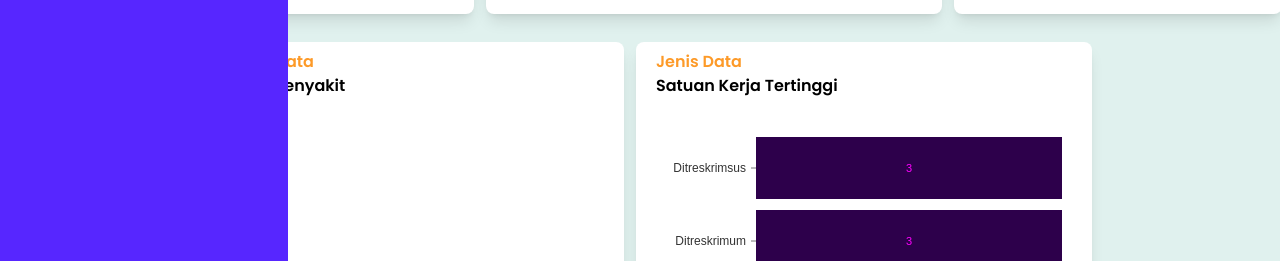
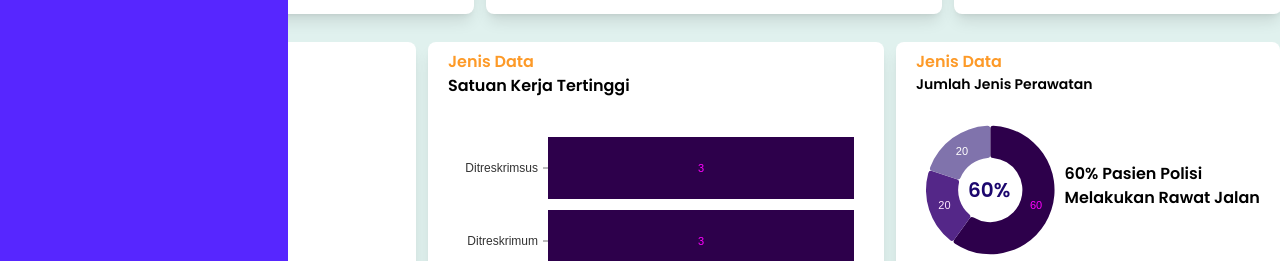
Before and after one commit to ISENA-FKTP/akusehat, a React (Vite) app: page /data-sakit-polisi in a window 1280 px wide. Shown: the part 539-800 px from the top of the page. Built offline with nearby package versions, Linux system fonts and the light colour scheme; no server answers.

Commit message:
Progress Polisi

```diff
--- /dev/null
+++ b/src/views/statistik/diagram/PieChart/PieChartTotalRawat.jsx
@@ -0,0 +1,37 @@
+import { ResponsivePie } from "@nivo/pie";
+import { calculateTotals } from "../../model/dataPegawaiRawat";
+
+const PieChart = () => {
+  const percentages = calculateTotals();
+
+  const data = [
+    { id: "Rawat Jalan", value: percentages.rawatJalan },
+    { id: "Rawat Inap", value: percentages.rawatInap },
+    { id: "Lainnya", value: percentages.lainnya },
+  ];
+
+  return (
+    <ResponsivePie
+      data={data}
+      margin={{ top: 10, right: 10, bottom: 10, left: 10 }}
+      sortByValue={true}
+      cornerRadius={3}
+      activeOuterRadiusOffset={8}
+      borderColor={{ theme: "background" }}
+      enableArcLinkLabels={false}
+      innerRadius={0.5}
+      arcLinkLabelsSkipAngle={10}
+      arcLinkLabelsTextColor="#333333"
+      arcLinkLabelsThickness={2}
+      colors={{ scheme: "purple_orange" }}
+      arcLinkLabelsColor={{ from: "color", modifiers: [] }}
+      arcLabelsSkipAngle={10}
+      arcLabelsTextColor={{
+        from: "color",
+        modifiers: [["brighter", 5]],
+      }}
+    />
+  );
+};
+
+export default PieChart;
--- a/src/views/statistik/index.jsx
+++ b/src/views/statistik/index.jsx
@@ -212,7 +212,7 @@ export default function Statistik() {
                     <div className="h-[151px] w-44 mt-2 ">
                       <PieChartApotik />
                     </div>
-                    <div className="place-content-center text-lg font-semibold ">
+                    <div className="place-content-center text-base font-semibold ">
                       <div className="flex gap-4 place-content-center mb-3">
                         <div className="text-success-700 place-content-center">
                           <FaCircleArrowUp />
--- /dev/null
+++ b/src/views/statistik/model/dataPegawaiRawat.js
@@ -0,0 +1,86 @@
+export const DataPegawaiRawat = [
+  {
+    uuid: "1a2b3c4d-5678-90ab-cdef-1234567890ab",
+    jenispenyakit: "Demam",
+    jenisperawatan: "Rawat Jalan",
+    lamacuti: 3,
+    awalsakit: "2024-05-01",
+    keterangan: "Demam tinggi disertai flu",
+    WFH: "Tidak",
+    sumberbiaya: "Asuransi",
+    pegawaiId: 1,
+  },
+  {
+    uuid: "2b3c4d5e-6789-01ab-cdef-234567890abc",
+    jenispenyakit: "Patah Tulang",
+    jenisperawatan: "Rawat Inap",
+    lamacuti: 14,
+    awalsakit: "2024-05-10",
+    keterangan: "Patah tulang akibat kecelakaan",
+    WFH: "Tidak",
+    sumberbiaya: "Pribadi",
+    pegawaiId: 2,
+  },
+  {
+    uuid: "3c4d5e6f-7890-12ab-cdef-34567890abcd",
+    jenispenyakit: "Migraine",
+    jenisperawatan: "Rawat Jalan",
+    lamacuti: 1,
+    awalsakit: "2024-05-15",
+    keterangan: "Migraine berat",
+    WFH: "Ya",
+    sumberbiaya: "Asuransi",
+    pegawaiId: 3,
+  },
+  {
+    uuid: "4d5e6f7g-8901-23ab-cdef-4567890abcde",
+    jenispenyakit: "Gastritis",
+    jenisperawatan: "Rawat Jalan",
+    lamacuti: 2,
+    awalsakit: "2024-05-20",
+    keterangan: "Gastritis akut",
+    WFH: "Tidak",
+    sumberbiaya: "Pribadi",
+    pegawaiId: 4,
+  },
+  {
+    uuid: "5e6f7g8h-9012-34ab-cdef-567890abcdef",
+    jenispenyakit: "Covid-19",
+    jenisperawatan: "Isolasi Mandiri",
+    lamacuti: 10,
+    awalsakit: "2024-05-25",
+    keterangan: "Positif Covid-19 dengan gejala ringan",
+    WFH: "Ya",
+    sumberbiaya: "Asuransi",
+    pegawaiId: 5,
+  },
+];
+
+export const calculateTotals = () => {
+  const totals = {
+    rawatJalan: 0,
+    rawatInap: 0,
+    lainnya: 0,
+  };
+
+  DataPegawaiRawat.forEach((item) => {
+    const jenisperawatan = item.jenisperawatan.toLowerCase();
+    if (jenisperawatan === "rawat jalan") {
+      totals.rawatJalan += 1;
+    } else if (jenisperawatan === "rawat inap") {
+      totals.rawatInap += 1;
+    } else {
+      totals.lainnya += 1;
+    }
+  });
+
+  const totalCases = totals.rawatJalan + totals.rawatInap + totals.lainnya;
+
+  const percentages = {
+    rawatJalan: ((totals.rawatJalan / totalCases) * 100).toFixed(0),
+    rawatInap: ((totals.rawatInap / totalCases) * 100).toFixed(0),
+    lainnya: ((totals.lainnya / totalCases) * 100).toFixed(0),
+  };
+
+  return percentages;
+};
--- a/src/views/statistik/pages/data-sakit-polisi.jsx
+++ b/src/views/statistik/pages/data-sakit-polisi.jsx
@@ -1,15 +1,19 @@
 import { useState } from "react";
 import PieChartPolisi from "../diagram/PieChart/PieChartPolisi";
 import PieChartTotalPolisi from "../diagram/PieChart/PieChartTotalPolisi";
+import PieChartTotalRawat from "../diagram/PieChart/PieChartTotalRawat";
 import Sidebar from "../../../components/statistik/sidebar";
 import BarChart from "../diagram/BarChart/BarChart";
 import BarChartSektor from "../diagram/BarChart/BarChartSektor";
 import LineChart from "../diagram/LineChart";
 import { calculateTotals } from "../model/dataPolisi";
+import { calculateTotals as calculateRawatTotals } from "../model/dataPegawaiRawat";
 
 const currentYear = new Date().getFullYear();
 
 export default function DataSakitPolisi() {
+  const percentages = calculateRawatTotals();
+
   const [year, setYear] = useState(currentYear);
   const [month, setMonth] = useState(new Date().getMonth() + 1);
 
@@ -25,6 +29,26 @@ export default function DataSakitPolisi() {
     setMonth(e.target.value);
   };
 
+  const renderTreatmentText = () => {
+    const { rawatJalan, rawatInap, lainnya } = percentages;
+
+    if (rawatJalan > rawatInap && rawatJalan > lainnya) {
+      return `${rawatJalan}% Pasien Polisi Melakukan Rawat Jalan`;
+    } else if (rawatInap > rawatJalan && rawatInap > lainnya) {
+      return `${rawatInap}% Pasien Polisi Melakukan Rawat Inap`;
+    } else if (lainnya > rawatJalan && lainnya > rawatInap) {
+      return `${lainnya}% Pasien Polisi Melakukan Perawatan Lainnya`;
+    } else if (rawatJalan === rawatInap && rawatJalan > lainnya) {
+      return `${rawatJalan}% Pasien Polisi Melakukan Rawat Jalan dan Rawat Inap`;
+    } else if (rawatJalan === lainnya && rawatJalan > rawatInap) {
+      return `${rawatJalan}% Pasien Polisi Melakukan Rawat Jalan dan Perawatan Lainnya`;
+    } else if (rawatInap === lainnya && rawatInap > rawatJalan) {
+      return `${rawatInap}% Pasien Polisi Melakukan Rawat Inap dan Perawatan Lainnya`;
+    } else {
+      return "Distribusi Perawatan Pasien Polisi Tidak Diketahui";
+    }
+  };
+
   return (
     <>
       <div className="bg-[#E0F1EE] font-primary">
@@ -35,7 +59,7 @@ export default function DataSakitPolisi() {
 
         <div className="container mx-auto pl-5 py-7">
           {/* Filter */}
-          <div className="flex  gap-3 place-content-end">
+          <div className="flex gap-3 place-content-end">
             <div>
               <label htmlFor="year" className="mr-2">
                 Tahun:
@@ -86,7 +110,7 @@ export default function DataSakitPolisi() {
                     <h1>Jumlah Sakit Kesatuan Polisi</h1>
                   </div>
                 </div>
-                <div className="h-96 w-[26rem] mt-2 ">
+                <div className="h-96 w-[26rem] mt-2">
                   <BarChart />
                 </div>
               </div>
@@ -94,7 +118,7 @@ export default function DataSakitPolisi() {
 
             {/* Line Chart */}
             <div className="flex-col">
-              <div className=" pb-3">
+              <div className="pb-3">
                 <div className="shadow-lg py-2 px-5 rounded-lg bg-white">
                   <div className="flex place-content-between px-5">
                     <div className="font-semibold">
@@ -102,7 +126,7 @@ export default function DataSakitPolisi() {
                       <h1>Jumlah Sakit Kesatuan Polisi</h1>
                     </div>
                   </div>
-                  <div className="h-96 w-[26rem] mt-2 ">
+                  <div className="h-96 w-[26rem] mt-2">
                     <LineChart />
                   </div>
                 </div>
@@ -145,11 +169,12 @@ export default function DataSakitPolisi() {
                     <h1>Jenis Penyakit</h1>
                   </div>
                 </div>
-                <div className="h-96 mb-2 ">
+                <div className="h-96 mb-2">
                   <PieChartPolisi />
                 </div>
               </div>
             </div>
+
             {/* Bar Chart */}
             <div className="">
               <div className="shadow-lg py-2 px-5 rounded-lg bg-white">
@@ -159,8 +184,33 @@ export default function DataSakitPolisi() {
                     <h1>Satuan Kerja Tertinggi</h1>
                   </div>
                 </div>
-                <div className="h-96 w-[26rem] mt-2 ">
+                <div className="h-96 w-[26rem] mt-2">
                   <BarChartSektor />
+                </div>
+              </div>
+            </div>
+
+            {/* Pie Chart Apotik */}
+            <div className="pb-7 w-96">
+              <div className="shadow-lg py-2 px-5 rounded-lg bg-white relative">
+                <div className="absolute inset-0 flex items-center left-[4.5rem] h-[18.5rem] text-center">
+                  <h1 className="text-xl text-primary-950 font-semibold">
+                    {percentages.rawatJalan}%
+                  </h1>
+                </div>
+                <div className="flex">
+                  <div className="font-semibold">
+                    <h1 className="text-secondary-400">Jenis Data</h1>
+                    <h1 className="text-sm">Jumlah Jenis Perawatan</h1>
+                  </div>
+                </div>
+                <div className="flex">
+                  <div className="h-44 w-64 mt-2">
+                    <PieChartTotalRawat />
+                  </div>
+                  <div className="place-content-center text-base font-semibold">
+                    <p>{renderTreatmentText()}</p>
+                  </div>
                 </div>
               </div>
             </div>
```
